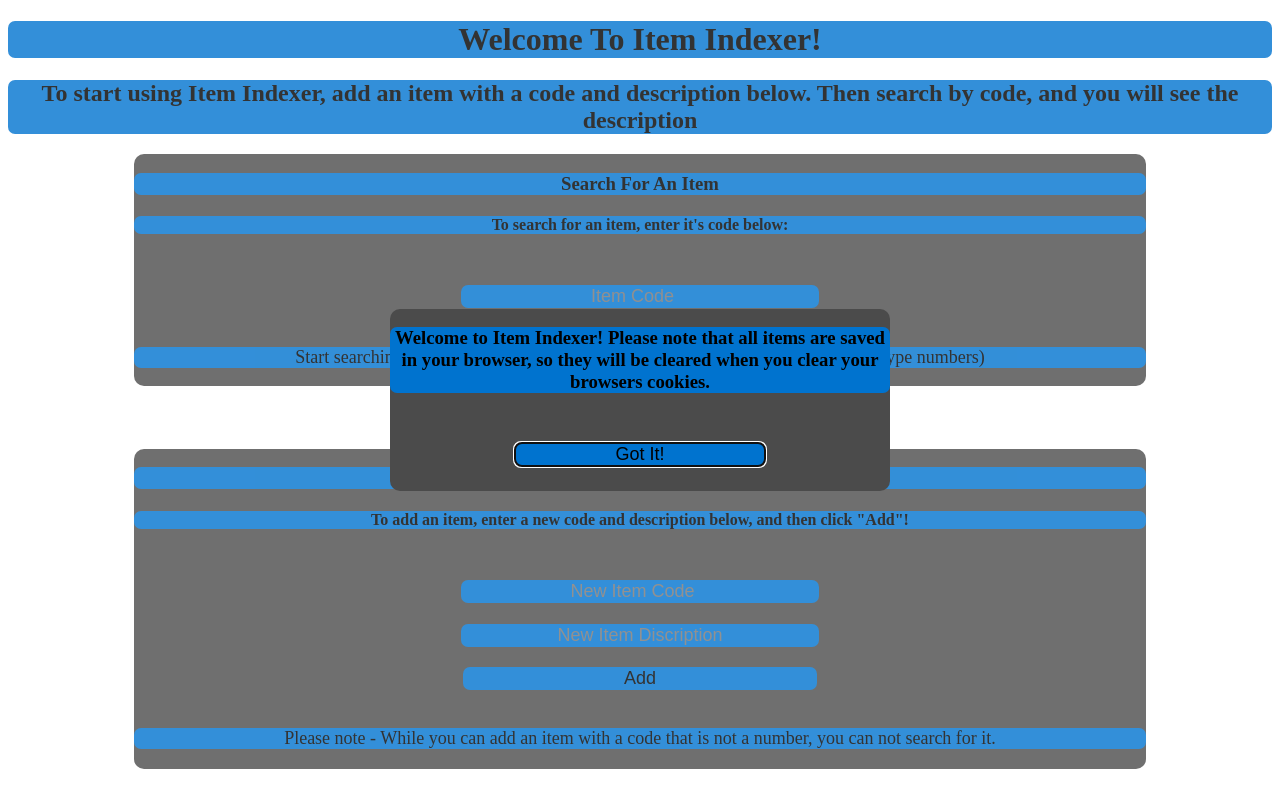
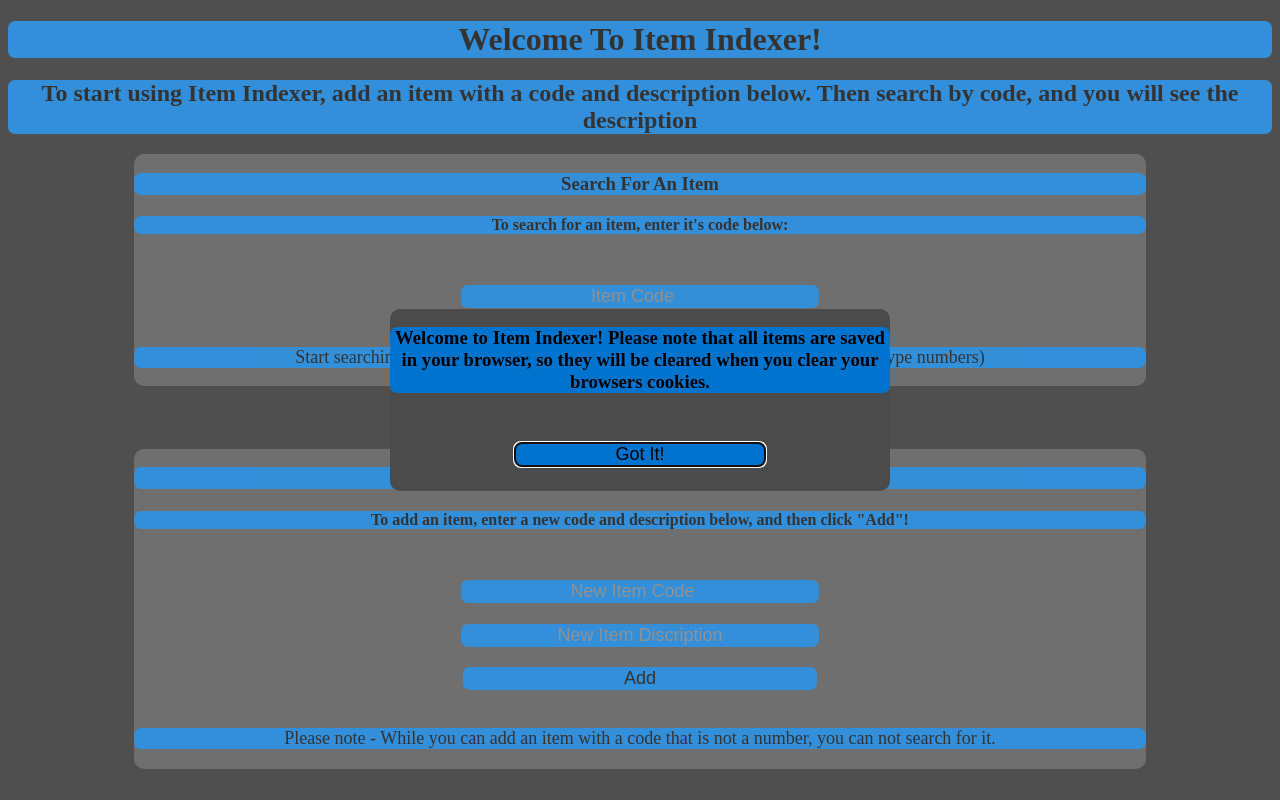
Before and after one commit to Eli-Sterken/Item-Indexer, a Nuxt app: page / in a window 1280 px wide. Shown: the top 800 px of the page. Built offline with nearby package versions, Linux system fonts and the light colour scheme.

Commit message:
Minor Changes
Updated body coloring system to not directly manipulate the DOM and removed the unused .abs-position class.

```diff
--- a/App.vue
+++ b/App.vue
@@ -1,4 +1,5 @@
 <template>
+    <div id="body"></div>
     <h1 class="rel-position main-element header">Welcome To Item Indexer!</h1>
     <h2 class="rel-position main-element header">To start using Item Indexer, add an item with a code and description
         below. Then search by code, and you will see the description</h2>
@@ -18,6 +19,7 @@ import { ref } from 'vue';
 import type {ModalAssign, ModalOptions, ModalVal } from './types';
 
 const accent = ref('rgb(75, 75, 75)');
+const bodyColor = ref('rgb(35, 35, 35)');
 const items = ref({});
 const src = ref('/images/light.png');
 let mode:number;
@@ -100,13 +102,13 @@ function ChangeMode():void {
 
 function SetMode(functionMode: number): void { // Function to set mode
     if (functionMode != 1) {
-        document.body.style.backgroundColor = 'white';
+        bodyColor.value = 'white';
         accent.value = 'rgb(200, 200, 200)';
         localStorage.setItem('mode', '0');
         mode = 0;
         src.value = '/images/dark.png';
     } else {
-        document.body.style.backgroundColor = 'rgb(35, 35, 35)';
+        bodyColor.value = 'rgb(35, 35, 35)';
         accent.value = 'rgb(75, 75, 75)';
         localStorage.setItem('mode', '1');
         mode = 1;
@@ -136,12 +138,17 @@ useSeoMeta({ // Set SEO information
 </script>
 
 <style>
+    #body {
+        position: fixed;
+        top: 0%;
+        left: 0%;
+        width: 100%;
+        height: 100%;
+        background-color: v-bind(bodyColor);
+    }
+
     .rel-position {
         position: relative;
-}
-
-.absPosition {
-    position: absolute;
     }
 
     .full {
```
Lines whose indentation alone changed are shown as unchanged.
